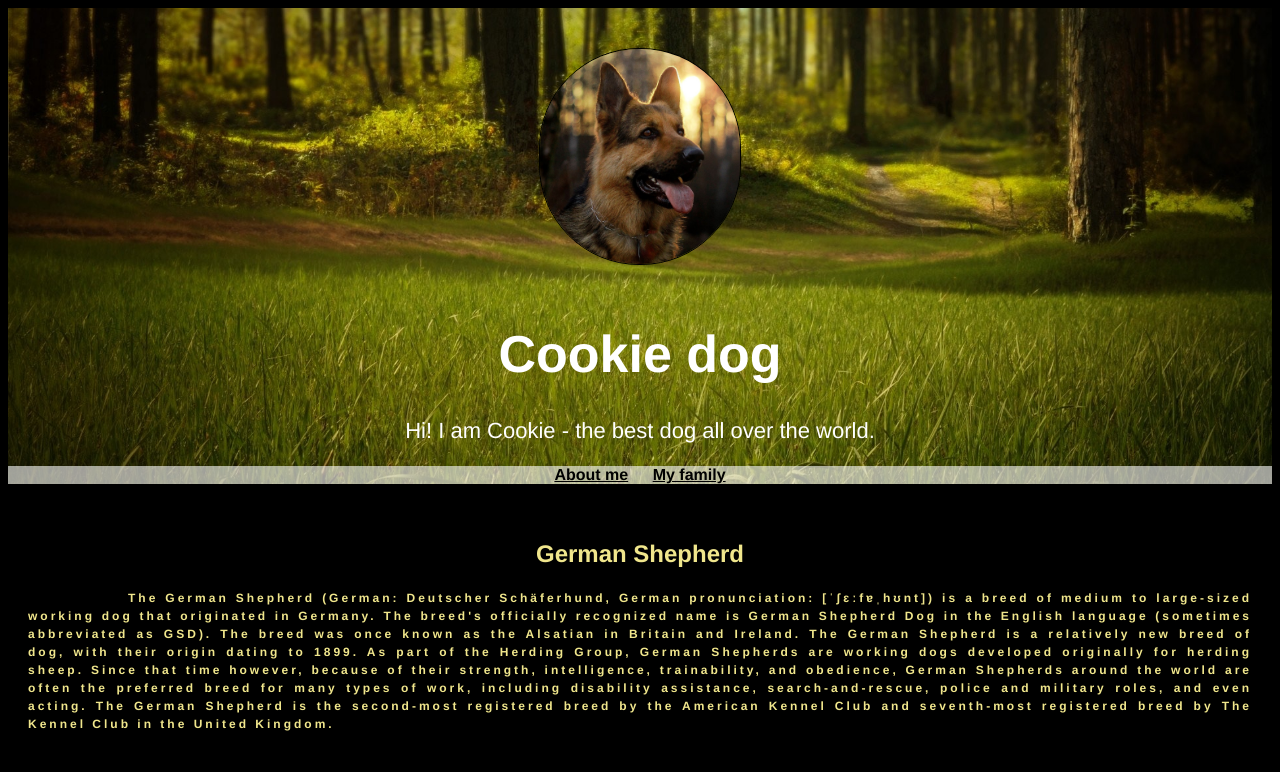
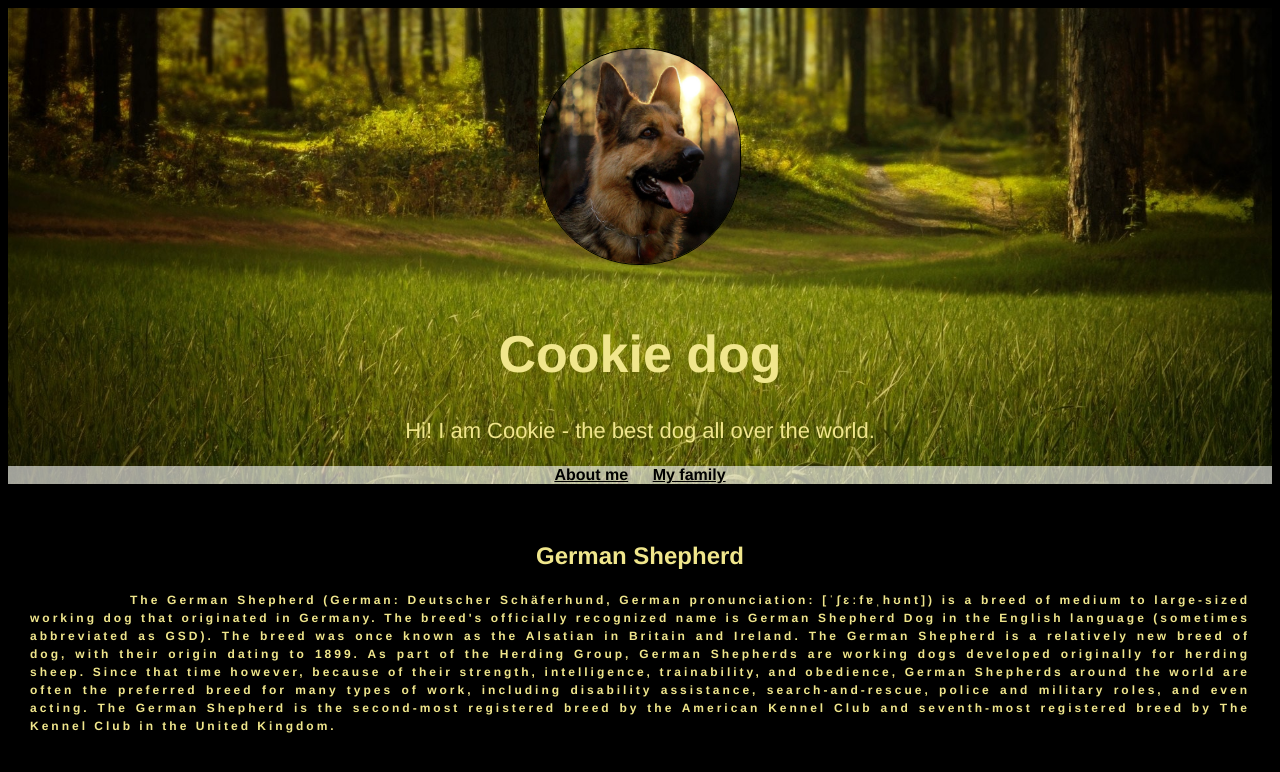
Before and after one commit to MagdalenaFro/CookieWebside, a plain HTML site: page index.html in a window 1280 px wide. Drawn offline with Linux system fonts and the light colour scheme.

Commit message:
Change fonts colours

```diff
--- a/styles.css
+++ b/styles.css
@@ -1,6 +1,5 @@
 body {
   background-color: black;
-
   font-family: helvetica;
 }
 header{
@@ -8,12 +7,12 @@ header{
   background-position: center;
   background-size: cover;
   text-align: center;
-  color: white;
+  color: khaki;
 }
 main{
   text-align: justify;
   color: khaki;
-  padding: 20px;
+  padding: 22px;
   font-weight: bold;
 
 }
```
